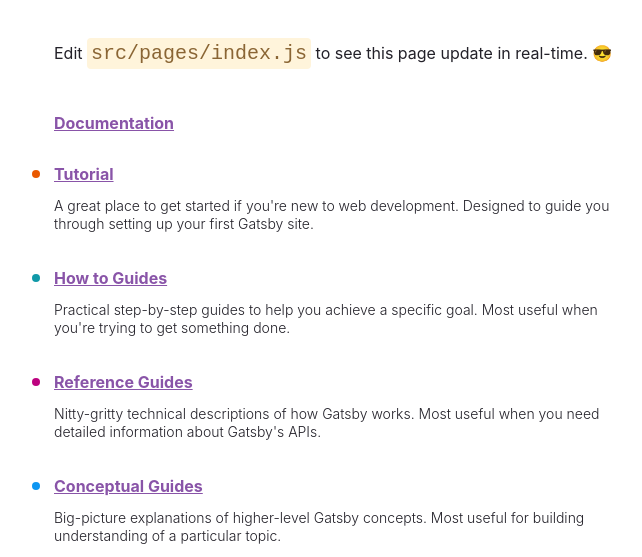
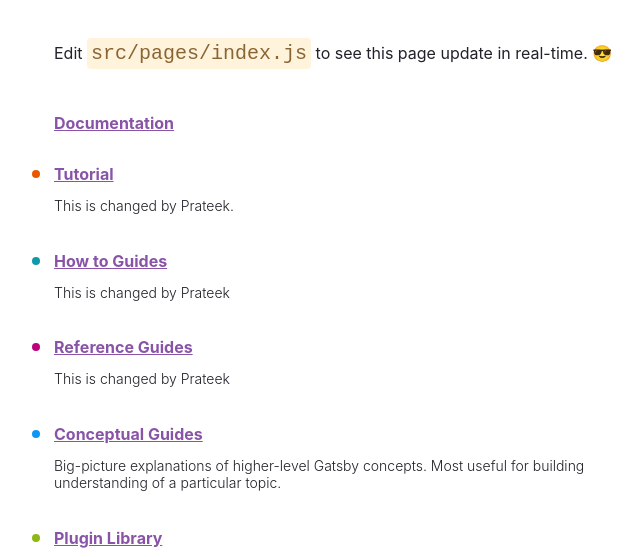
Before and after one commit to rprateek/digital-wealth-insights, a Gatsby site: page / in a window 1280 px wide. Shown: the part 243-800 px from the top of the page, without its empty margins (50-692 px from the left). Built offline with nearby package versions, Linux system fonts and the light colour scheme; Gatsby itself is replaced by a stand-in of ours.

Commit message:
Initial change lets see if it gets deployed or not

```diff
--- a/src/pages/index.js
+++ b/src/pages/index.js
@@ -82,21 +82,21 @@
     text: "Tutorial",
     url: "https://www.gatsbyjs.com/docs/tutorial/getting-started/",
     description:
-      "A great place to get started if you're new to web development. Designed to guide you through setting up your first Gatsby site.",
+      "This is changed by Prateek.",
     color: "#E95800",
   },
   {
     text: "How to Guides",
     url: "https://www.gatsbyjs.com/docs/how-to/",
     description:
-      "Practical step-by-step guides to help you achieve a specific goal. Most useful when you're trying to get something done.",
+      "This is changed by Prateek",
     color: "#1099A8",
   },
   {
     text: "Reference Guides",
     url: "https://www.gatsbyjs.com/docs/reference/",
     description:
-      "Nitty-gritty technical descriptions of how Gatsby works. Most useful when you need detailed information about Gatsby's APIs.",
+      "This is changed by Prateek",
     color: "#BC027F",
   },
   {
```
